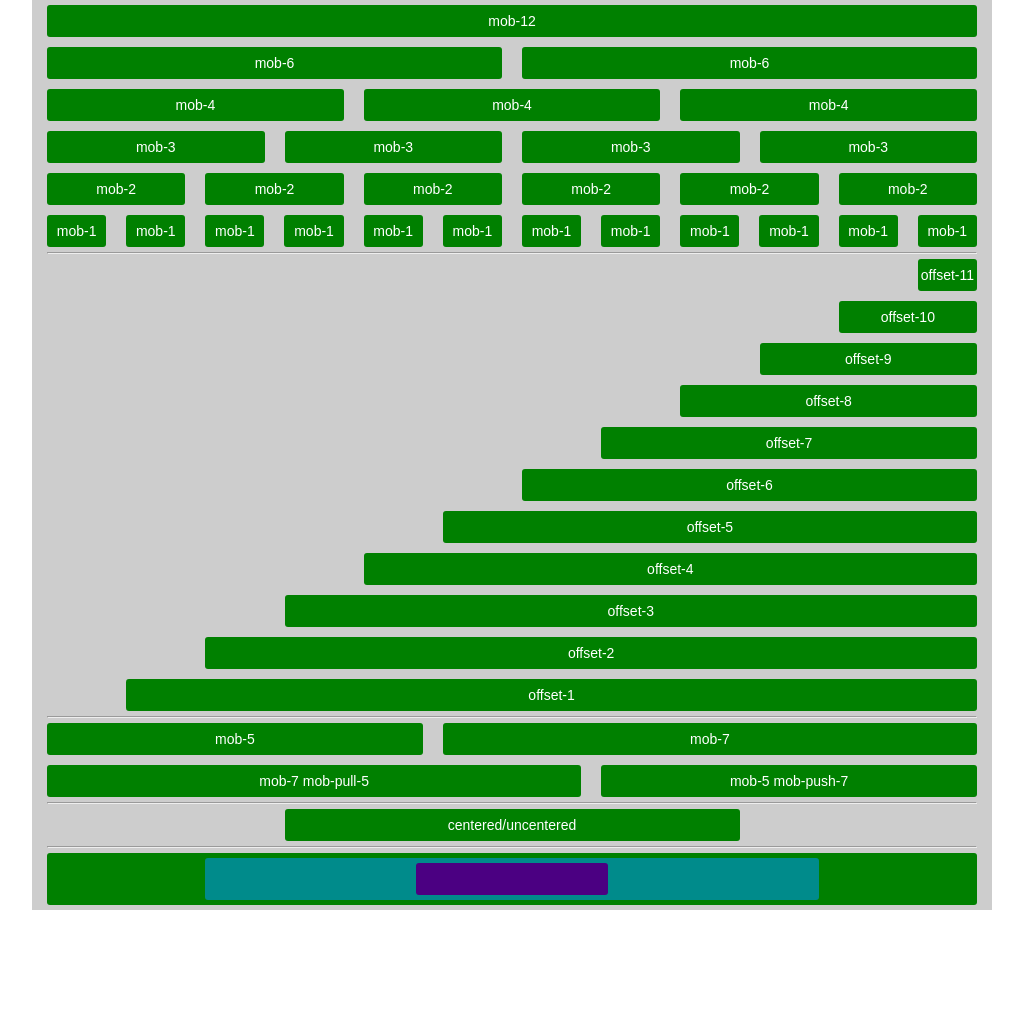
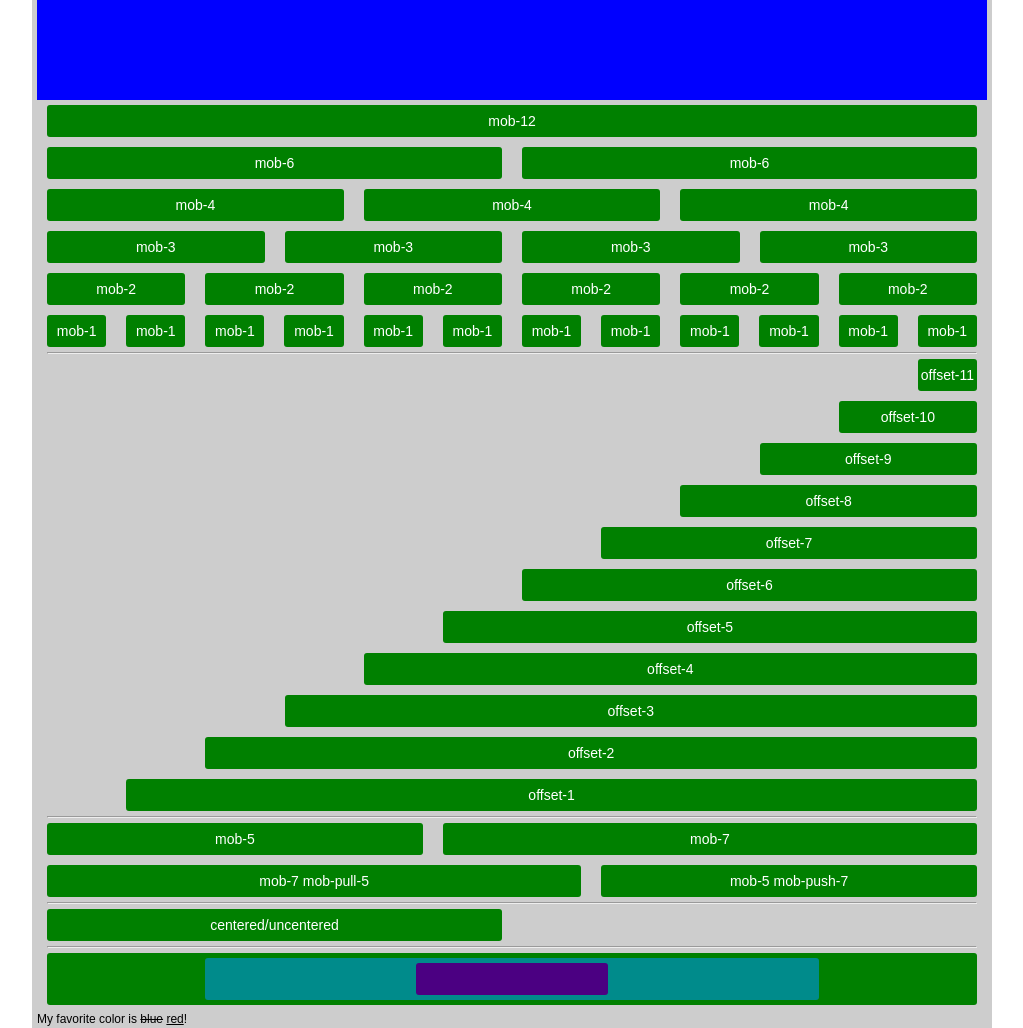
Before and after one commit to Slimmind/octo-kit, a website: page index.html in a window 1280 px wide. Shown: the whole page, without its empty margins (128-1151 px from the left). Before the commit the page ends 910 px from the top, so only its background shows below. Drawn offline with nearby package versions, Linux system fonts and the light colour scheme.

Commit message:
fixed grid generation loop

```diff
--- a/assets/css/sections/_animations.scss
+++ b/assets/css/sections/_animations.scss
@@ -0,0 +1,8 @@
+@keyframes some-animation {
+  0% {
+
+  }
+  100% {
+
+  }
+}
--- a/assets/css/sections/_grid.scss
+++ b/assets/css/sections/_grid.scss
@@ -1,3 +1,6 @@
+$width: 100;
+$gutter: 10;
+$columns: 12;
 .wrapper {
   width: 100%;
   max-width: 960px;
@@ -36,26 +39,12 @@
   float: initial !important;
 }
 
-$width: 100;
-$gutter: 10;
-$columns: 12;
+$resolutions: 320px, 375px, 414px, 768px, 1024px, 1280px, 1440px, 1600px, 2560px;
 
-//$mob: 1px;
-//$xmob: 375px; //iPhone 6
-//$xxmob: 414px; //iPhone 6+
-//$tab: 768px;
-//$lap: 1024px;
-//$desk: 1280px; // MacBook 13'
-//$xdesk: 1440px; // MacBook 15'
-//$xxdesk: 1600px;
-//$xxxdesk: 2560px; //iMac '27
-
-$resolutions: 1px, 375px, 414px, 768px, 1024px, 1280px, 1440px, 1600px, 2560px;
-
-$sizeList: mob xmob xxmob tab lap desk xdesk xxdesk xxxdesk;
+$sizeList: mob xmob xxmob tab xtab lap xlap desk xdesk;
 @each $size in $sizeList {
-  @each $resolution in $resolutions {
-    @media all and (min-width: $resolution) {
+  $sizeItem: index($sizeList, $size );
+  @media all and (min-width: nth($resolutions, $sizeItem)) {
     @for $i from 1 through $columns {
       $column-width: (($width / $columns) * $i) * 1%;
       .#{$size}-#{$i} {
@@ -70,6 +59,7 @@ $sizeList: mob xmob xxmob tab lap desk xdesk xxdesk xxxdesk;
       .#{$size}-pull-#{$i} {
         right: $column-width;
       }
+    }
     .#{$size}-centered {
       @include centered;
     }
@@ -78,5 +68,3 @@ $sizeList: mob xmob xxmob tab lap desk xdesk xxdesk xxxdesk;
     }
   }
 }
-  }
-}
--- a/assets/css/sections/_header.scss
+++ b/assets/css/sections/_header.scss
@@ -1,3 +1,4 @@
 .header_ {
-
+  height: 100px;
+  background-color: blue;
 }
--- a/gulpfile.js
+++ b/gulpfile.js
@@ -151,16 +151,6 @@ gulp.task('js-dev', ['jscs', 'lint'], function () {
     .pipe(gulp.dest('dist/js'));
 });
 
-// BROWSER-SYNC
-
-gulp.task('browser-sync', function() {
-  browserSync.init({
-    server: {
-      baseDir: "./"
-    }
-  });
-});
-
 // WATCH
 
 gulp.task('watch', function () {
--- a/index.html
+++ b/index.html
@@ -109,7 +109,7 @@
           </div>
       </div>
   </div>
-
+	<p>My favorite color is <del>blue</del> <ins>red</ins>!</p>
   <footer class="footer_">
 
   </footer>
```
Also changed, not shown: _index.html (+1 -1 lines), dist/css/global.css, dist/css/home.css. Lines whose indentation alone changed are shown as unchanged.
